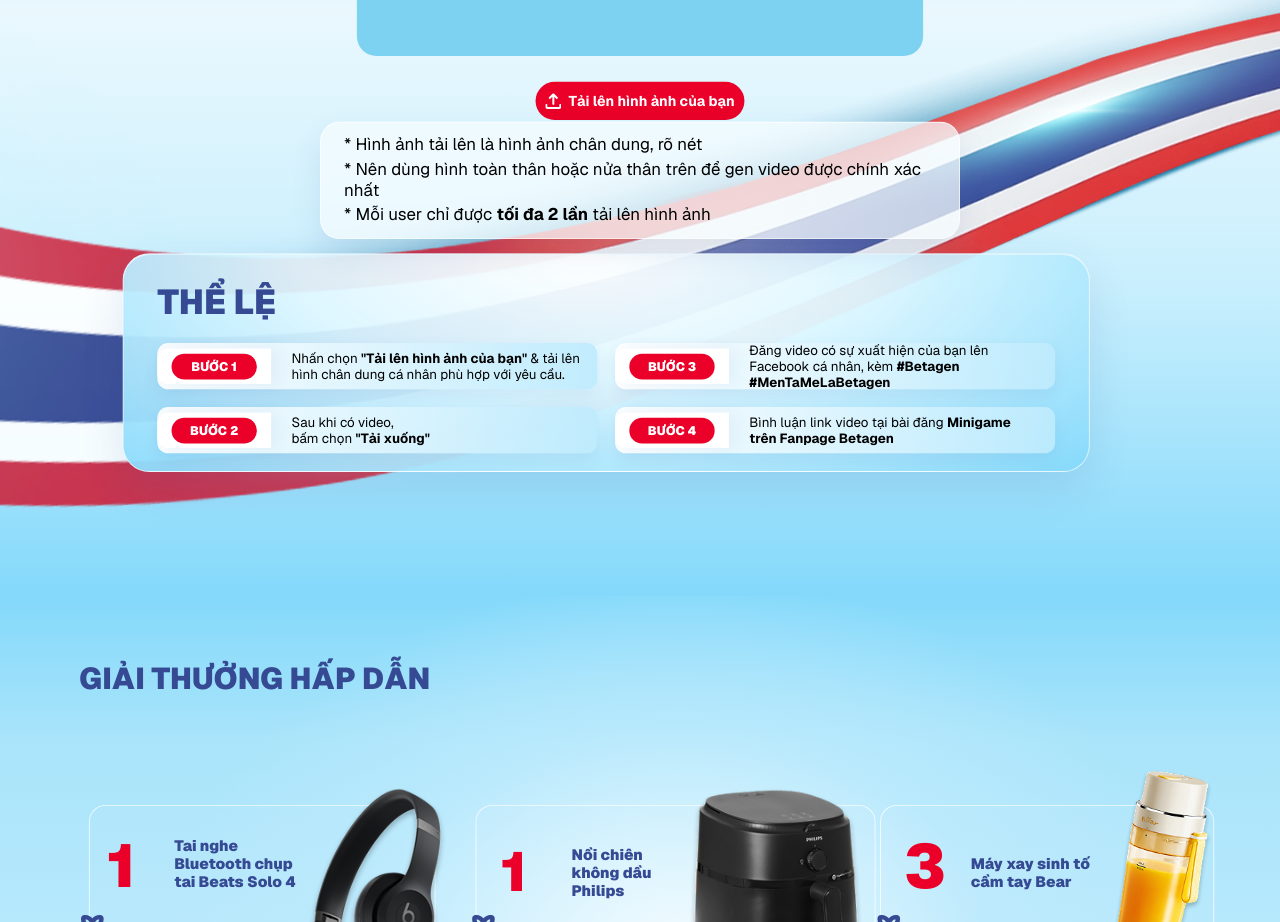
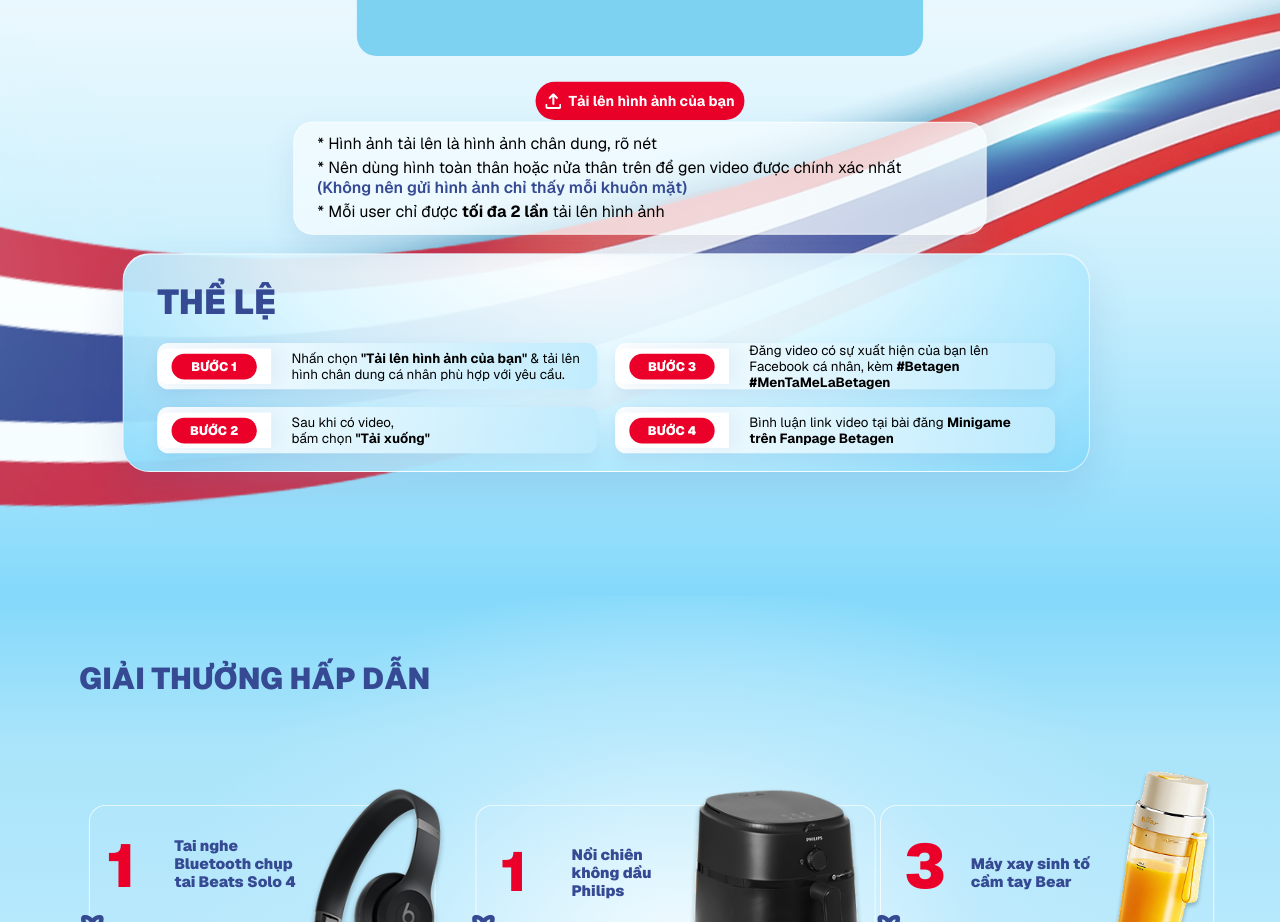
Before and after one commit to lolenzojustin/betagen-landing-20062026-FULL, a Next.js app: page / in a window 1280 px wide. Shown: the part 1120-2042 px from the top of the page. Built offline with nearby package versions, Linux system fonts and the light colour scheme; grey boxes are pictures that could not be loaded.

Commit message:
update20

```diff
--- a/app/page.tsx
+++ b/app/page.tsx
@@ -623,7 +623,7 @@ export default function Home() {
               left: "50%",
               top: "497px",
               transform: "translateX(-50%)",
-              width: "720px",
+              width: "780px",
               padding: "13px 26px 14px",
               background: "rgba(246, 252, 255, 0.74)",
               border: "1px solid rgba(255, 255, 255, 0.72)",
@@ -631,13 +631,17 @@ export default function Home() {
               boxShadow: "0 14px 34px rgba(53, 74, 147, 0.1)",
             }}
           >
-            <p className="leading-tight text-black" style={{ fontSize: "19px" }}>
+            <p className="leading-tight text-black" style={{ fontSize: "18px" }}>
               * Hình ảnh tải lên là hình ảnh chân dung, rõ nét
             </p>
-            <p className="mt-1 leading-tight text-black" style={{ fontSize: "19px" }}>
+            <p className="mt-1 leading-tight text-black" style={{ fontSize: "18px" }}>
               * Nên dùng hình toàn thân hoặc nửa thân trên để gen video được chính xác nhất
+              <br />
+              <span className="font-semibold text-[#354A93]">
+                (Không nên gửi hình ảnh chỉ thấy mỗi khuôn mặt)
+              </span>
             </p>
-            <p className="mt-1 leading-tight text-black" style={{ fontSize: "19px" }}>
+            <p className="mt-1 leading-tight text-black" style={{ fontSize: "18px" }}>
               * Mỗi user chỉ được <strong>tối đa 2 lần</strong> tải lên hình ảnh
             </p>
           </div>
@@ -824,7 +828,12 @@ export default function Home() {
 
           <div className="responsive-video-note">
             <p>* Hình ảnh tải lên là hình ảnh chân dung, rõ nét</p>
-            <p>* Nên dùng hình toàn thân hoặc nửa thân trên để gen video được chính xác nhất</p>
+            <p>
+              * Nên dùng hình toàn thân hoặc nửa thân trên để gen video được chính xác nhất
+              <span className="block font-semibold text-[#354A93]">
+                (Không nên gửi hình ảnh chỉ thấy mỗi khuôn mặt)
+              </span>
+            </p>
             <p>
               * Mỗi user chỉ được <strong>tối đa 2 lần</strong> tải lên hình ảnh
             </p>
```
